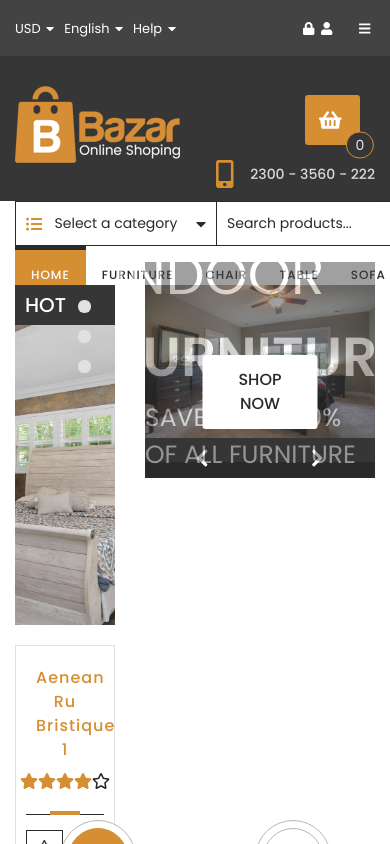
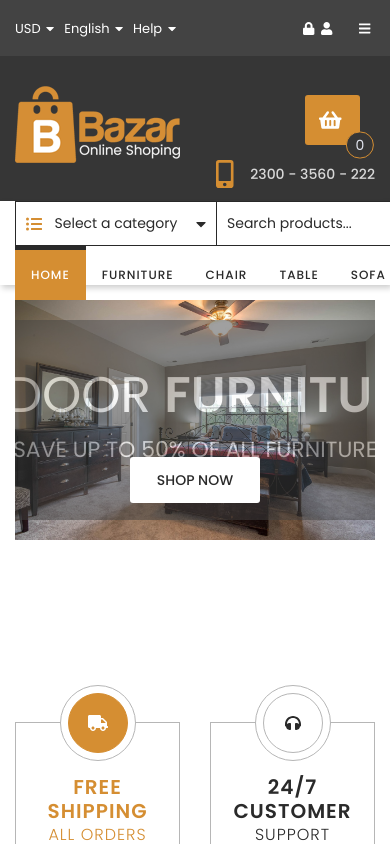
Before and after one commit to iMdPd/reactTeamProject, a React (Create React App) app: page / in a window 390 px wide. Both pictures are taken after typing "name@example.com", "Sample123" into the empty fields and a click on the button "Log In". Shown: the top 844 px of the page. Built offline with nearby package versions, Linux system fonts and the light colour scheme.

Commit message:
Add RWD styles and Carousel function

```diff
--- a/src/components/common/Carousel/Carousel.module.scss
+++ b/src/components/common/Carousel/Carousel.module.scss
@@ -9,6 +9,6 @@
 
 .carouselItem {
   display: inline-block;
-  padding: 0 1rem 0 1rem;
+  padding: 0;
   width: 100%;
 }
--- a/src/components/common/ProductBox/ProductBoxContent.module.scss
+++ b/src/components/common/ProductBox/ProductBoxContent.module.scss
@@ -105,3 +105,46 @@
     max-width: 300px;
   }
 }
+
+@media (max-width: 991px) {
+  .root {
+    margin-top: -30px;
+    .contentbox {
+      margin-top: 20px;
+
+      .content {
+        h5 {
+          font-size: 12px;
+          line-height: 18px;
+        }
+        .stars {
+          font-size: 12px;
+        }
+      }
+
+      .actions {
+        padding: 10px 5px 5px 5px;
+      }
+
+      .outlines {
+        .favorite {
+          & > svg {
+            scale: 1;
+          }
+        }
+
+        .compare {
+          & > svg {
+            scale: 1;
+          }
+        }
+      }
+    }
+
+    .price {
+      p {
+        font-size: 14px;
+      }
+    }
+  }
+}
--- a/src/components/features/Promoted/Promoted.js
+++ b/src/components/features/Promoted/Promoted.js
@@ -1,4 +1,4 @@
-import React from 'react';
+import React, { useState } from 'react';
 import PropTypes from 'prop-types';
 
 import styles from './Promoted.module.scss';
@@ -13,15 +13,24 @@ import {
 } from '@fortawesome/free-solid-svg-icons';
 import Button from '../../common/Button/Button';
 import ProductBoxContent from '../../common/ProductBox/ProductBoxContent';
+import Carousel, { CarouselItem } from '../../common/Carousel/Carousel';
 
 const Promoted = () => {
   const product = useSelector(state => getOne(state, 'aenean-ru-bristique-1'));
+
+  const [activeSlide, setActiveSlide] = useState(0);
+
+  const handlePageSwipe = newPage => {
+    setActiveSlide(newPage);
+  };
 
   return (
     <div className={styles.root}>
       <div className='container'>
         <div className='row'>
-          <section className={'col-4 ' + styles.productCart}>
+          <section
+            className={'col-xl-4 col-lg-4 col-md-4 col-sm-12 ' + styles.productCart}
+          >
             <div className={styles.photobox}>
               <div className={styles.deals}>
                 <h3 className={styles.text}>hot deals</h3>
@@ -71,7 +80,11 @@ const Promoted = () => {
             </div>
             <ProductBoxContent key={product.id} {...product} />
           </section>
-          <section className={'col-8 ' + styles.productFeatured}>
+          <section
+            className={'col-xl-8 col-lg-8 col-md-8 col-sm-12 ' + styles.productFeatured}
+          >
+            <Carousel actionSwiped={handlePageSwipe} initialIndex={activeSlide}>
+              <CarouselItem>
                 <div className={styles.photo}>
                   <img
                     className={styles.image}
@@ -88,7 +101,8 @@ const Promoted = () => {
                   </div>
                   <button>shop now</button>
                 </div>
-
+              </CarouselItem>
+            </Carousel>
             <div className={styles.buttons}>
               <button className={styles.button}>
                 <FontAwesomeIcon icon={faChevronLeft}></FontAwesomeIcon>
--- a/src/components/features/Promoted/Promoted.module.scss
+++ b/src/components/features/Promoted/Promoted.module.scss
@@ -280,3 +280,157 @@
     }
   }
 }
+
+@media (max-width: 1199px) {
+  .root {
+    margin-top: 15px;
+
+    .productCart {
+      height: 100%;
+
+      .photobox {
+        .image {
+          object-fit: cover;
+          height: 250px;
+        }
+      }
+    }
+
+    .productFeatured {
+      height: 100%;
+    }
+  }
+}
+
+@media (max-width: 991px) {
+  .root {
+    .productCart {
+      .photobox {
+        .image {
+          height: 180px;
+        }
+
+        .deals {
+          height: 35px;
+
+          .text {
+            font-size: 15px;
+            line-height: 35px;
+          }
+
+          .dots {
+            ul {
+              li {
+                a {
+                  width: 10px;
+                  height: 10px;
+                }
+              }
+            }
+          }
+        }
+
+        .button {
+          top: 40%;
+        }
+
+        .counter {
+          top: 75%;
+
+          .item {
+            height: 40px;
+            width: 40px;
+            padding-top: 8px;
+
+            .itemOne {
+              font-size: 10px;
+            }
+            .itemTwo {
+              font-size: 8px;
+            }
+          }
+        }
+      }
+    }
+
+    .productFeatured {
+      .photo {
+        .image {
+          max-height: 300px;
+        }
+
+        .title {
+          height: 150px;
+
+          .text {
+            .textOne {
+              font-size: 40px;
+            }
+            .textTwo {
+              font-size: 20px;
+            }
+          }
+        }
+
+        button {
+          top: 75%;
+          font-size: 14px;
+          line-height: 24px;
+          padding: 11px 20px;
+        }
+      }
+    }
+  }
+}
+
+@media (max-width: 767px) {
+  .root {
+    .productCart {
+      display: none;
+      width: 0;
+      padding: 0;
+      margin: 0;
+    }
+
+    .productFeatured {
+      height: 350px;
+      width: 100%;
+
+      .photo {
+        .image {
+          object-fit: cover;
+          width: 100%;
+          max-height: 360px;
+        }
+
+        .title {
+          height: 200px;
+          width: 154%;
+          left: 50%;
+
+          .text {
+            width: 100%;
+
+            .textOne {
+              font-size: 50px;
+            }
+            .textTwo {
+              font-size: 22px;
+            }
+          }
+        }
+
+        button {
+          top: 75%;
+          left: 50%;
+          width: 130px;
+          transform: translate(-50%,-50%);
+        }
+      }
+
+      .buttons {
+        display: none;
+      }
+    }
+  }
+}
```
Lines whose indentation alone changed are shown as unchanged.
